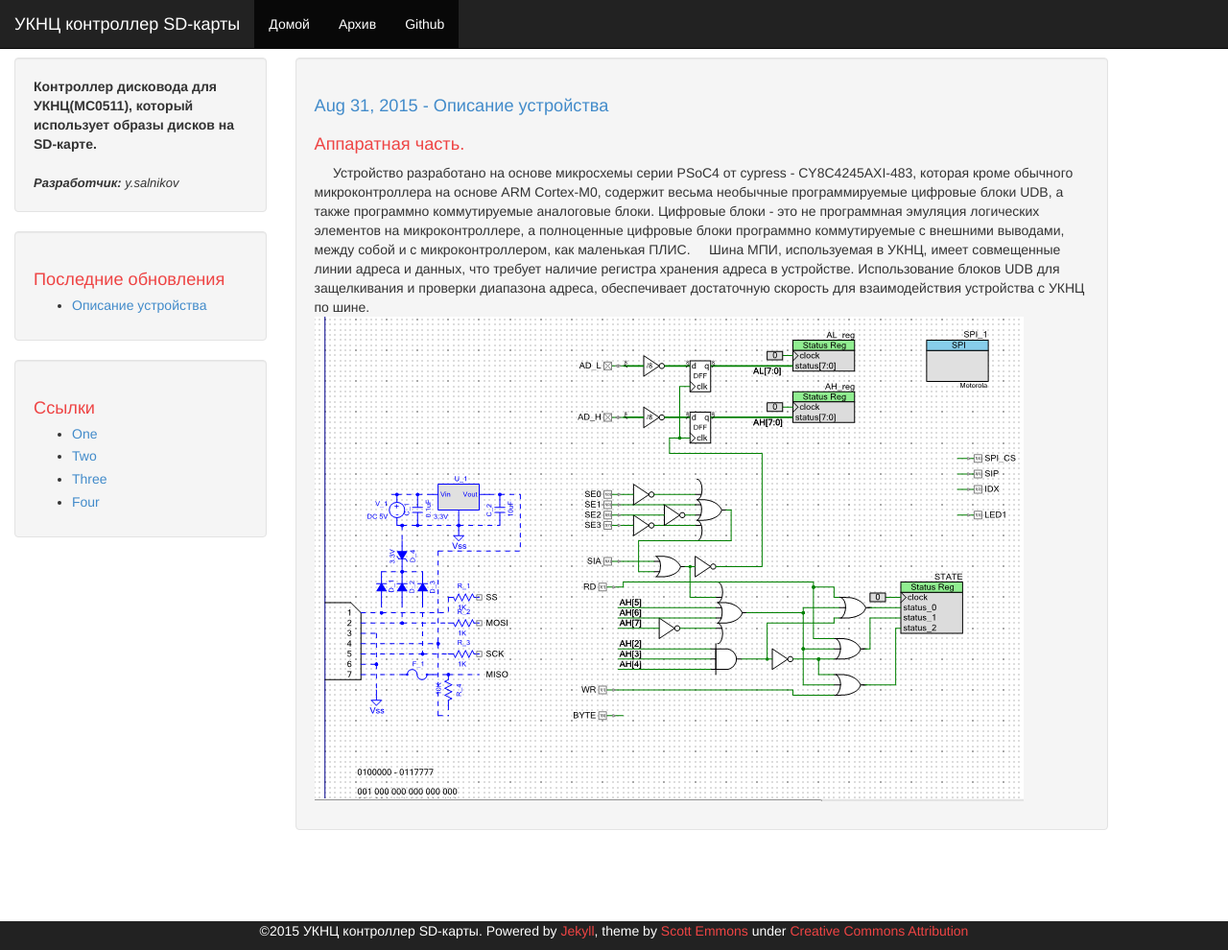
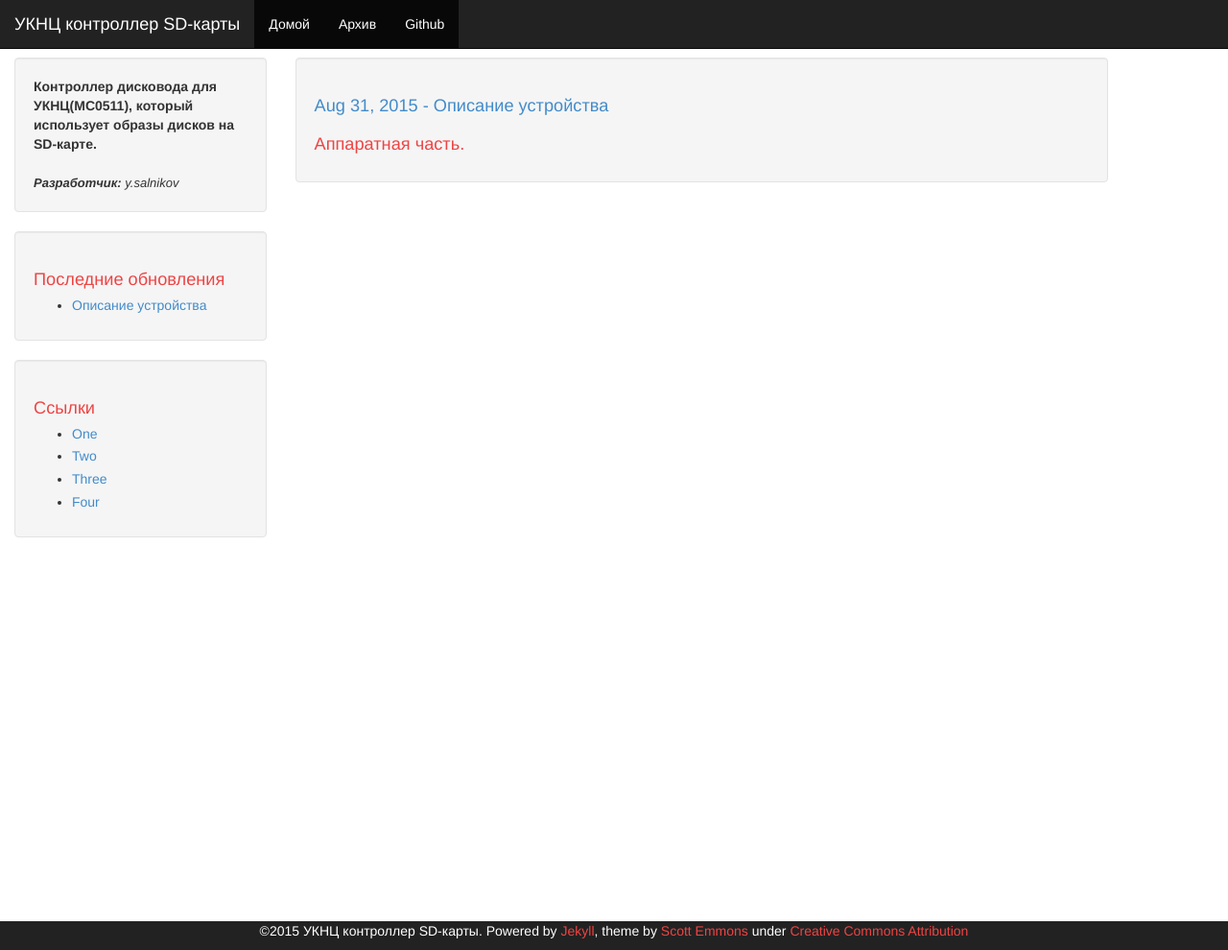
Before and after one commit to y-salnikov/uknc_sd_fdd, a Jekyll site: the page built from _posts/2015-08-31-description.md, in a window 1280 px wide and 990 px high. Shown: the whole window at 96% size. Built offline with Jekyll 4.4.1, drawn with Linux system fonts in a browser that asks for light colours; Markdown is read by kramdown in place of the engine named in the settings; comment, search, counter and statistics services are not loaded.

Commit message:
debugging

```diff
--- a/_posts/2015-08-31-description.md
+++ b/_posts/2015-08-31-description.md
@@ -5,17 +5,3 @@ comments: false
 ---
 
 #Аппаратная часть.
-&nbsp;&nbsp;&nbsp;&nbsp;
-Устройство разработано на основе микросхемы серии
-PSoC4 от cypress - CY8C4245AXI-483, которая кроме обычного микроконтроллера
-на основе ARM Cortex-M0, содержит весьма необычные программируемые цифровые
-блоки UDB, а также программно коммутируемые аналоговые блоки. Цифровые блоки - это
-не программная эмуляция логических элементов на микроконтроллере, а полноценные цифровые
-блоки программно коммутируемые с внешними выводами, между собой и с микроконтроллером, как
-маленькая ПЛИС.
-&nbsp;&nbsp;&nbsp;&nbsp;Шина МПИ, используемая
-в УКНЦ, имеет совмещенные линии адреса и данных, что требует наличие регистра
-хранения адреса в устройстве. Использование блоков UDB для защелкивания и
-проверки диапазона адреса, обеспечивает достаточную скорость для взаимодействия
-устройства с УКНЦ по шине.
-![Конфигурация ]({{site.baseurl}}/images/psoc_udb_config.png)
```
